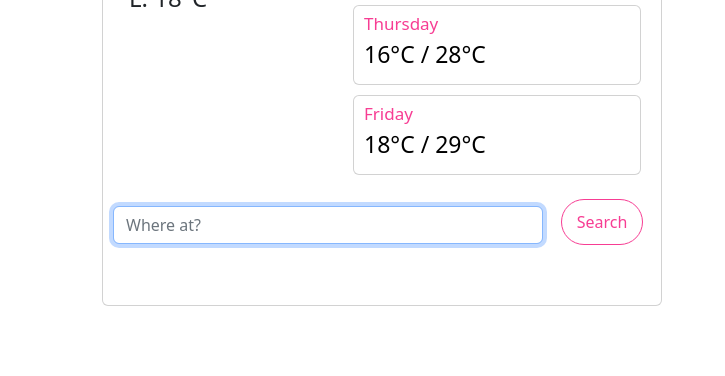
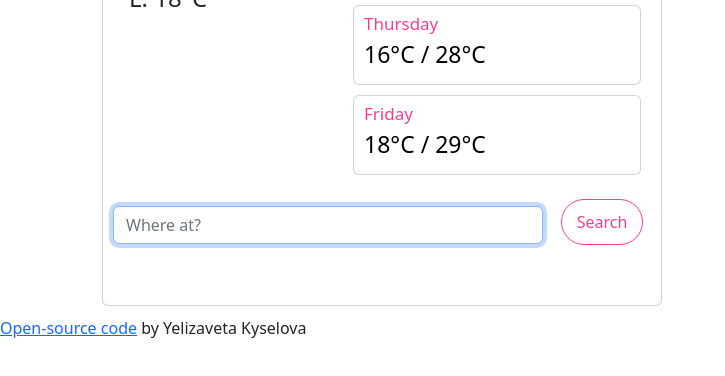
Before and after one commit to occasumm/weather-app-project-lisa, a plain HTML site: page index.html in a window 1280 px wide. Shown: the part 346-722 px from the top of the page, without its empty margins (0-725 px from the left). Drawn offline with nearby package versions, Linux system fonts and the light colour scheme.

Commit message:
Added GitHub link

```diff
--- a/index.html
+++ b/index.html
@@ -99,6 +99,12 @@
         </form>
       </div>
     </div>
+    <div>
+      <a href="github.com/occasumm/weather-app-project-lisa"
+        >Open-source code</a
+      >
+      by Yelizaveta Kyselova
+    </div>
     <script src="src/index.js"></script>
   </body>
 </html>
```
Also changed, not shown: 1 other file.
